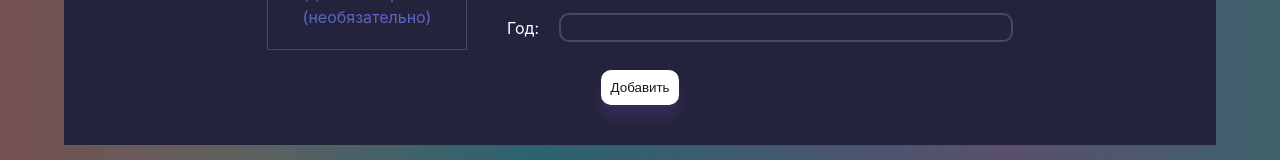
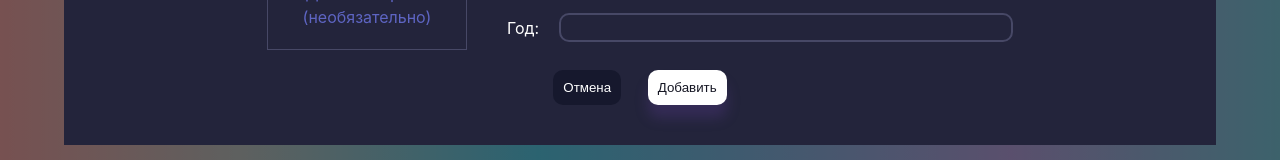
Before and after one commit to AlexBachurin/react-birthday-reminder, a React (Create React App) app: page / in a window 1280 px wide. Both pictures are taken after a click on the button "ДОБАВИТЬ". Shown: the part 533-693 px from the top of the page. Built offline with nearby package versions, Linux system fonts and the light colour scheme.

Commit message:
added cancel button to form

```diff
--- a/src/App.js
+++ b/src/App.js
@@ -117,7 +117,7 @@ function App() {
   const openModal = () => {
     setIsModalOpen(true);
   }
-  const closeModal = () => {
+  const closeModal = (e) => {
     setIsModalOpen(false);
     //also clear form on close
     setPerson({ firstName: '', lastName: '', date: '', month: 'Январь', year: '', img: '' });
--- a/src/components/Form.js
+++ b/src/components/Form.js
@@ -2,7 +2,7 @@ import React from 'react'
 import Alert from './Alert';
 
 
-const Form = ({ fileInputRef, person, handleSubmit, handleChange, alert }) => {
+const Form = ({ fileInputRef, person, handleSubmit, handleChange, alert, closeModal }) => {
     return (
         <form className="form" action="">
 
@@ -18,7 +18,7 @@ const Form = ({ fileInputRef, person, handleSubmit, handleChange, alert }) => {
                         <label htmlFor="image">
                             <input
                                 onChange={handleChange}
-                                required
+
                                 id="image"
                                 name="image"
                                 accept="image/*"
@@ -40,7 +40,7 @@ const Form = ({ fileInputRef, person, handleSubmit, handleChange, alert }) => {
                             </label>
                             <input
                                 onChange={handleChange}
-                                required
+
                                 id="firstName"
                                 name="firstName"
                                 type="text"
@@ -52,7 +52,7 @@ const Form = ({ fileInputRef, person, handleSubmit, handleChange, alert }) => {
                             <label htmlFor="lastName">Фамилия:</label>
                             <input
                                 onChange={handleChange}
-                                required id="lastName"
+                                id="lastName"
                                 name="lastName"
                                 type="text"
                                 value={person.lastName}
@@ -63,7 +63,7 @@ const Form = ({ fileInputRef, person, handleSubmit, handleChange, alert }) => {
                         <label htmlFor="date">Дата:</label>
                         <input
                             onChange={handleChange}
-                            required id="date"
+                            id="date"
                             name="date"
                             type="number"
                             min="1"
@@ -98,7 +98,7 @@ const Form = ({ fileInputRef, person, handleSubmit, handleChange, alert }) => {
                         <label htmlFor="year">Год:</label>
                         <input
                             onChange={handleChange}
-                            required id="year"
+                            id="year"
                             name="year"
                             type="number"
                             min="0"
@@ -107,7 +107,11 @@ const Form = ({ fileInputRef, person, handleSubmit, handleChange, alert }) => {
                     </div>
                 </div>
             </div>
-            <button onClick={handleSubmit} className="submit-btn" type="submit"> Добавить </button>
+            <div className="form-btns-container">
+                <button onClick={closeModal} className="cancel-btn" type="button">Отмена</button>
+                <button onClick={handleSubmit} className="submit-btn" type="submit"> Добавить </button>
+
+            </div>
         </form>
     )
 }
--- a/src/components/SubmitModal.js
+++ b/src/components/SubmitModal.js
@@ -7,7 +7,7 @@ const SubmitModal = ({ fileInputRef, alert, person, handleChange, handleSubmit,
         <div className={clsName}>
             <div className="modal-content">
                 <button onClick={closeModal} className="btn close-btn"><AiOutlineClose className="close-icon" /></button>
-                <Form fileInputRef={fileInputRef} alert={alert} person={person} handleChange={handleChange} handleSubmit={handleSubmit} />
+                <Form closeModal={closeModal} fileInputRef={fileInputRef} alert={alert} person={person} handleChange={handleChange} handleSubmit={handleSubmit} />
             </div>
         </div>
     )
--- a/src/index.css
+++ b/src/index.css
@@ -332,11 +332,14 @@ select {
   font-size: 1.5rem;
   line-height: 1.8rem;
 }
-
-.submit-btn {
-  display: block;
+.form-btns-container {
+  max-width: 200px;
+  display: flex;
+  justify-content: space-around;
   margin: 0 auto;
   margin-top: 20px;
+}
+.submit-btn {
   background-color: #fff;
   box-shadow: 0px 13px 13px 0px rgba(102, 64, 158, 0.28);
   outline: none;
@@ -346,6 +349,19 @@ select {
   color: #161724;
   cursor: pointer;
   /* transition: all cubic-bezier(0.39, 0.575, 0.565, 1) 0.5s; */
+}
+.cancel-btn {
+  background-color: #16182d;
+  color: #fff;
+  outline: none;
+  border-radius: 10px;
+  border: none;
+  padding: 10px;
+  cursor: pointer;
+}
+.cancel-btn:hover {
+  background-color: #737481;
+  color: #191919;
 }
 .submit-btn:hover {
   background-color: #8895a1;
@@ -527,4 +543,7 @@ input[type="file"] {
     grid-template-columns: auto 1fr;
     grid-column-gap: 20px;
   }
+  .close-btn {
+    display: none;
+  }
 }
```
